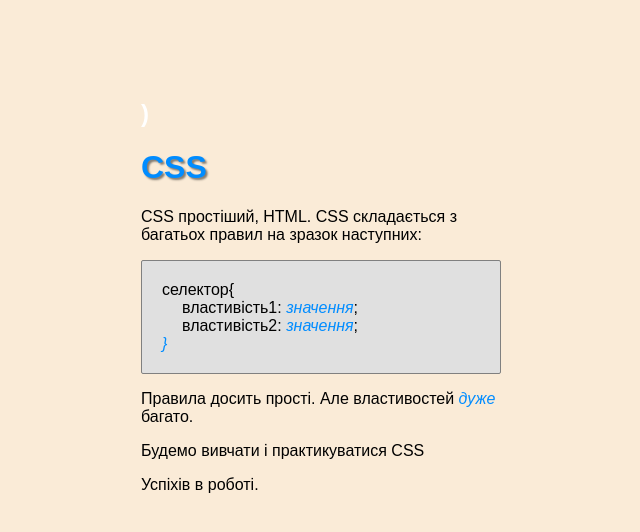
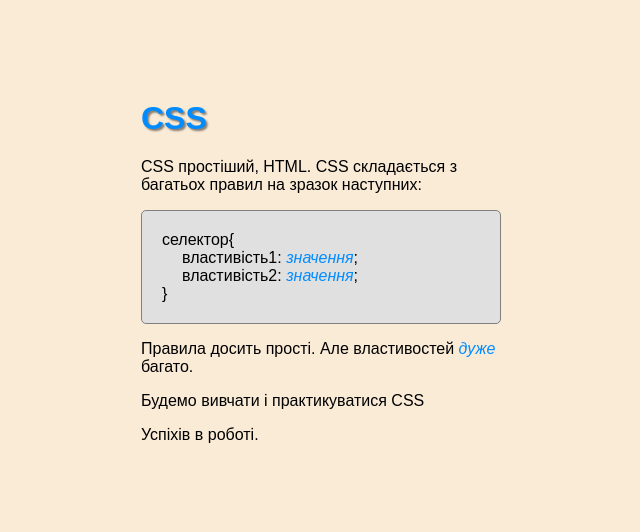
Before and after one commit to VladMishchuk/WebProgramming, a plain HTML site: page web/Lab5/index.html in a window 1280 px wide. Shown: the whole page, without its empty margins (319-959 px from the left). Drawn offline with Linux system fonts and the light colour scheme.

Commit message:
Lab 5, task 1

```diff
--- a/web/Lab5/index.html
+++ b/web/Lab5/index.html
@@ -6,8 +6,7 @@
     <title>CSS</title>
 </head>
 <body>
-    <div class="contain">
-        <h2>)</h2>
+    <div class="container">
         <h1>CSS</h1>
         <p>CSS простіший, HTML. CSS складається з багатьох правил на зразок наступних:</p>
         <div class="main__div">
@@ -15,7 +14,7 @@
                 селектор{
                     <p>властивість1: <span>значення</span>;</p>
                     <p>властивість2: <span>значення</span>;</p>
-                <span class="ff">}</span>
+                }
             </div>
         </div>
         <p>Правила досить прості. Але властивостей <span>дуже</span> багато.</p>
--- a/web/Lab5/style.css
+++ b/web/Lab5/style.css
@@ -2,20 +2,24 @@ body{
     font-family: Arial, Helvetica, sans-serif;
     background-color: antiquewhite;
 }
-h2{
-    color: #FFFFFF;
 
-}
 h1{
     color: #008cff;
     text-shadow: 2px 2px 2px rgba(0, 0, 0, 0.473);
+}
+
+.container{
+    width: 100%;
+    margin: 0 auto;
+    margin-top: 100px;
+    max-width: 360px;
 }
 
 .main__div{
     background-color: rgb(224, 224, 224);
     padding: 20px;
     border: 1px solid gray;
-    border-radius: 2px;
+    border-radius: 5px;
 }
 
 .second__div p{
@@ -23,13 +27,6 @@ margin: 0px;
 text-indent: 20px;
 }
 
-.contain{
-    width: 100%;
-    margin: 0 auto;
-    margin-top: 100px;
-    max-width: 360px;
-}
-
 span{
     font-style: italic;
     color:#008cff;
```
